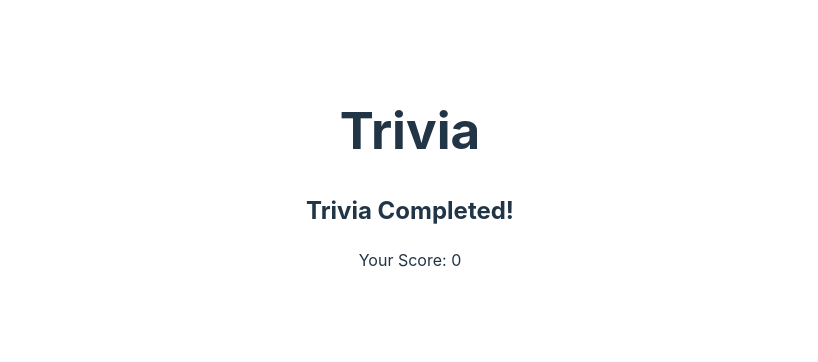
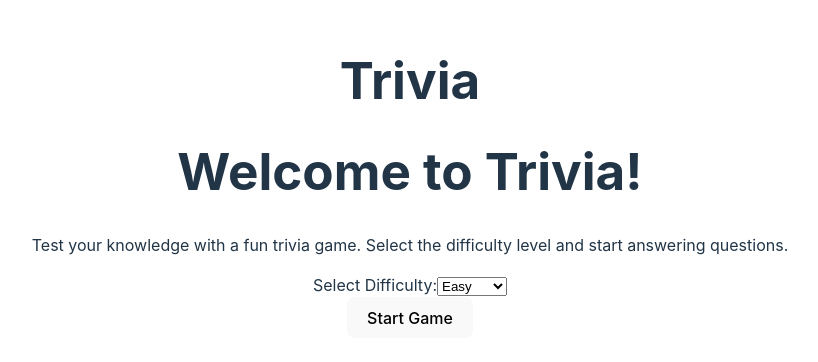
Before and after one commit to EddyJCuesta/TriviaGame, a React (Vite) app: page / in a window 1280 px wide. Shown: the part 222-584 px from the top of the page, without its empty margins (230-1048 px from the left). Built offline with nearby package versions, Linux system fonts and the light colour scheme; no server answers.

Commit message:
created a landing page that contains rules and dificulty selection

```diff
--- a/src/App.jsx
+++ b/src/App.jsx
@@ -2,30 +2,44 @@ import axios from 'axios';
 import React, { useState, useEffect } from 'react';
 import './App.css';
 import TriviaList from './components/TriviaList';
+import LandingPage from './components/LandingPage';
 
 function App() {
   const [questions, setQuestions] = useState([]);
+  const [gameStarted, setGameStarted] = useState(false);
+  const [selectedDifficulty, setSelectedDifficulty] = useState('easy');
 
   useEffect(() => {
+    if (gameStarted) {
       axios({
-      url: "https://opentdb.com/api.php?amount=10&category=29",
-      method: "GET",
-      responseType: "json",
+        url: `https://opentdb.com/api.php?amount=10&category=29&difficulty=${selectedDifficulty}`,
+        method: 'GET',
+        responseType: 'json',
         params: {},
       })
         .then((res) => {
           setQuestions(res.data.results); // Update the state with fetched questions
-        console.log(res.data.results)
+          console.log(res.data.results);
         })
         .catch((error) => {
-        console.error("Error fetching data:", error);
+          console.error('Error fetching data:', error);
         });
-  }, []);
+    }
+  }, [gameStarted, selectedDifficulty]);
+
+  const handleStartGame = (difficulty) => {
+    setGameStarted(true);
+    setSelectedDifficulty(difficulty);
+  };
 
   return (
     <div className="App">
       <h1>Trivia</h1>
+      {gameStarted ? (
         <TriviaList questions={questions} />
+      ) : (
+        <LandingPage onStartGame={handleStartGame} />
+      )}
     </div>
   );
 }
--- /dev/null
+++ b/src/components/LandingPage.jsx
@@ -0,0 +1,35 @@
+import React, { useState } from 'react';
+
+
+function LandingPage({ onStartGame }) {
+  const [difficulty, setDifficulty] = useState('easy');
+
+  const handleDifficultyChange = (event) => {
+    setDifficulty(event.target.value);
+  };
+
+  const startGame = () => {
+    // Pass the selected difficulty to the parent component (App)
+    onStartGame(difficulty);
+  };
+
+  return (
+    <div className="landing-page">
+      <h1>Welcome to Trivia!</h1>
+      <p>Test your knowledge with a fun trivia game. Select the difficulty level and start answering questions.</p>
+      <form>
+        <label>
+          Select Difficulty:
+          <select value={difficulty} onChange={handleDifficultyChange}>
+            <option value="easy">Easy</option>
+            <option value="medium">Medium</option>
+            <option value="hard">Hard</option>
+          </select>
+        </label>
+      </form>
+      <button onClick={startGame}>Start Game</button>
+    </div>
+  );
+}
+
+export default LandingPage;
```
Lines whose indentation alone changed are shown as unchanged.
